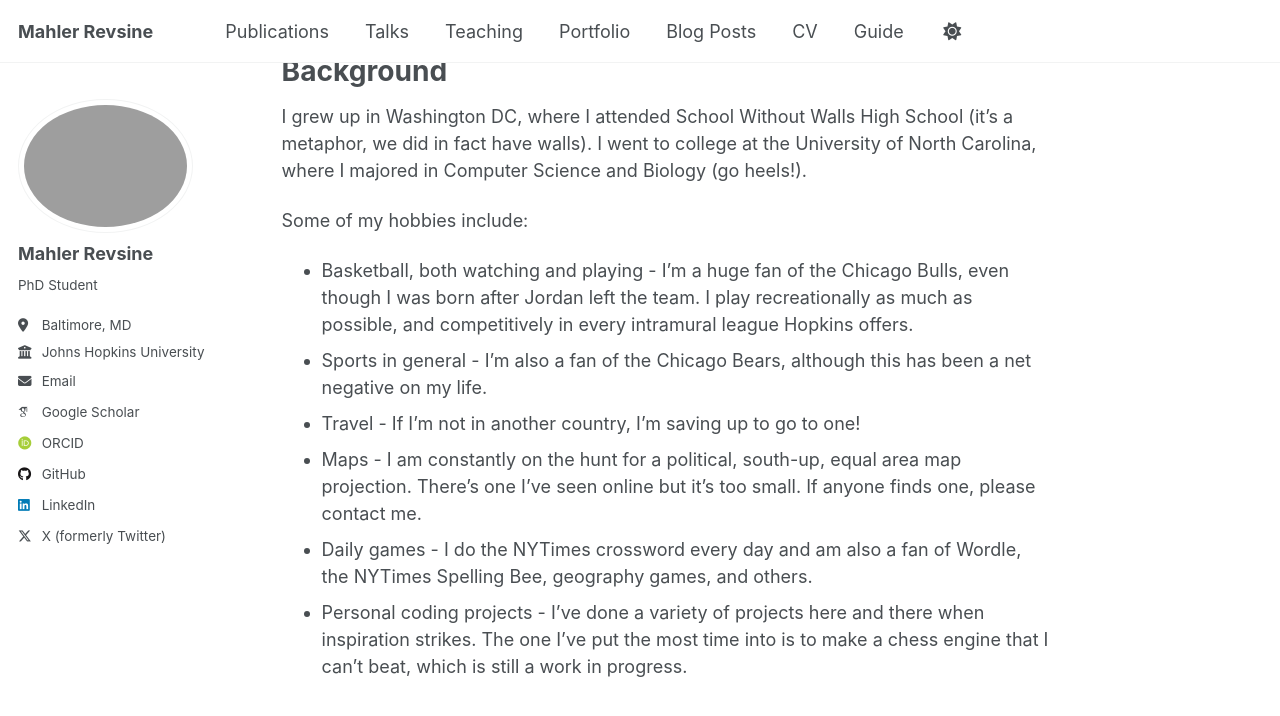
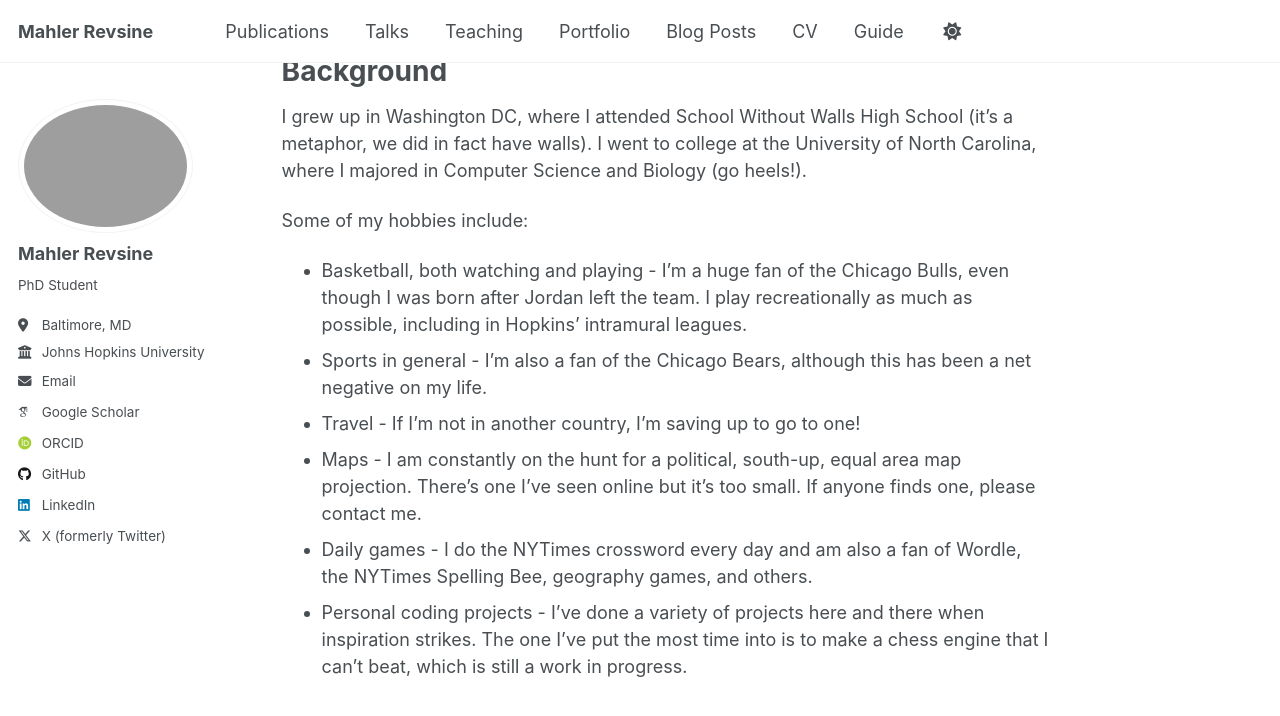
Before and after one commit to mrevsine/mrevsine.github.io, a Jekyll site: the page built from _pages/about.md, in a window 1280 px wide and 900 px high, scrolled down 640 px. Shown: the top 716 px of the window. Built offline with Jekyll 4.4.1, drawn with Linux system fonts in a browser that asks for light colours; some web fonts are replaced; a script that is not in the unit is left out.

Commit message:
Refine hobbies section in about.md
Updated hobby description for clarity and conciseness.

```diff
--- a/_pages/about.md
+++ b/_pages/about.md
@@ -18,7 +18,7 @@ Background
 I grew up in Washington DC, where I attended School Without Walls High School (it's a metaphor, we did in fact have walls). I went to college at the University of North Carolina, where I majored in Computer Science and Biology (go heels!).
 
 Some of my hobbies include:
-- Basketball, both watching and playing - I'm a huge fan of the Chicago Bulls, even though I was born after Jordan left the team. I play recreationally as much as possible, and competitively in every intramural league Hopkins offers.
+- Basketball, both watching and playing - I'm a huge fan of the Chicago Bulls, even though I was born after Jordan left the team. I play recreationally as much as possible, including in Hopkins' intramural leagues.
 - Sports in general - I'm also a fan of the Chicago Bears, although this has been a net negative on my life.
 - Travel - If I'm not in another country, I'm saving up to go to one!
 - Maps - I am constantly on the hunt for a political, south-up, equal area map projection. There's one I've seen online but it's too small. If anyone finds one, please contact me.
```
